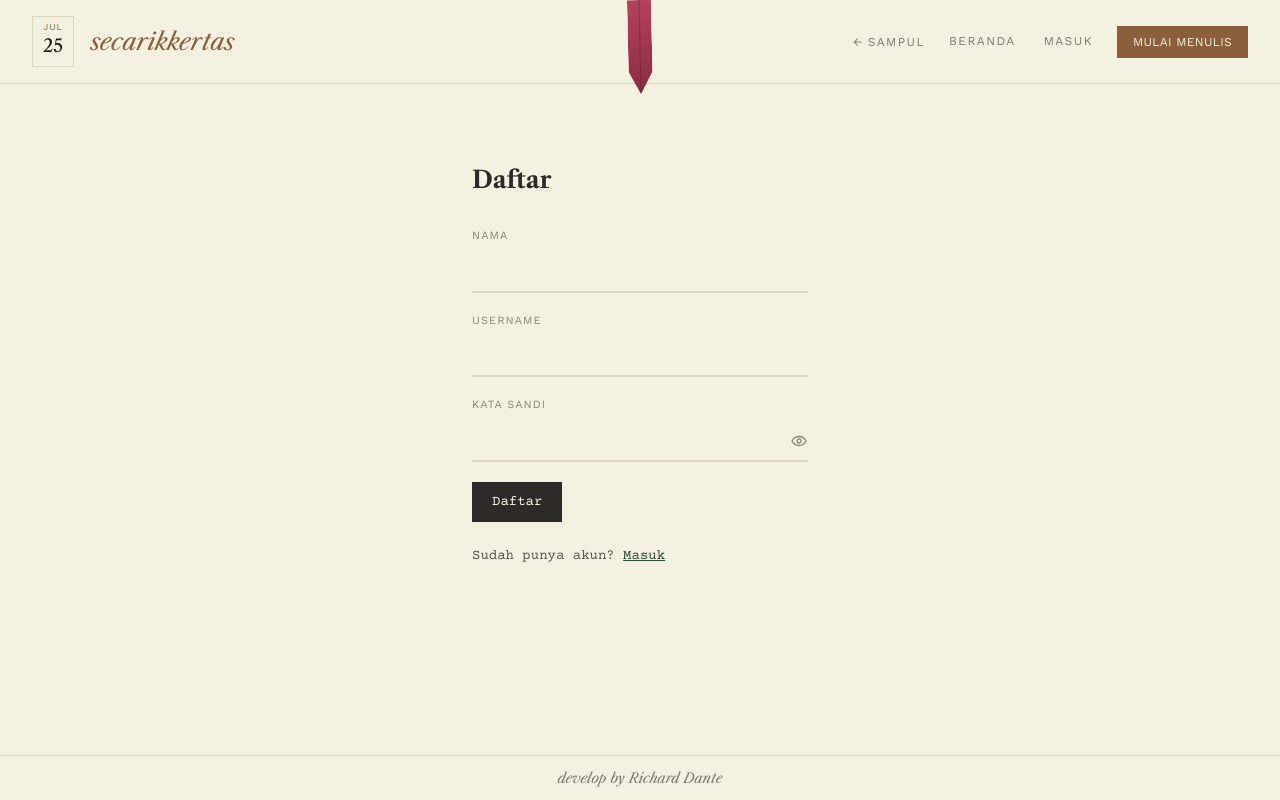
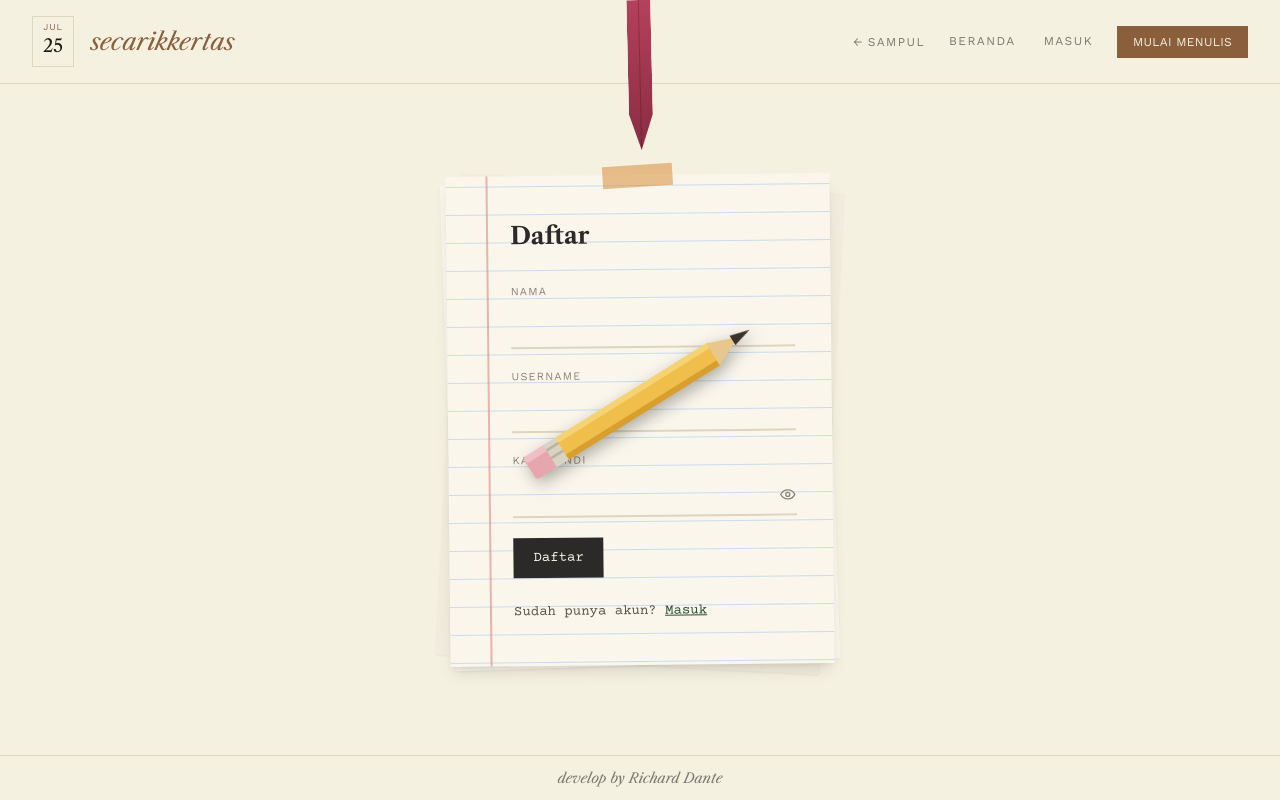
Before and after one commit to 404-DevNotFound/secarikkertas, a React (Vite) app: page /register in a window 1280 px wide. Built offline with nearby package versions, Linux system fonts and the light colour scheme.

Commit message:
update 2.2

```diff
--- a/src/App.jsx
+++ b/src/App.jsx
@@ -6,6 +6,8 @@ import AdminRoute from './routes/AdminRoute'
 
 import Navbar from './components/layout/Navbar'
 import Footer from './components/layout/Footer'
+import Ribbon from './components/layout/Ribbon'
+import Pencil from './components/layout/Pencil'
 
 import CoverPage from './pages/CoverPage'
 import HomePage from './pages/HomePage'
@@ -49,20 +51,12 @@ function App() {
             membulat/bayangan mengambang. Struktur di dalamnya (navbar,
             spread dua halaman, footer) tidak berubah. */}
         <div className="relative w-full min-h-screen bg-naskah-bg overflow-x-hidden">
-          {/* Pita pembatas buku (bookmark ribbon), menggantung dari tengah atas */}
-          <div
-            className="absolute left-1/2 top-0 z-30 pointer-events-none"
-            style={{
-              width: '24px',
-              height: '94px',
-              background: 'linear-gradient(180deg, #B4405C 0%, #8A2C43 100%)',
-              clipPath: 'polygon(0 0, 100% 0, 100% 76%, 50% 100%, 0 76%)',
-              transform: 'translateX(-50%) rotate(-1.3deg)',
-              boxShadow: '1px 2px 5px rgba(28,28,19,0.3)',
-            }}
-          >
-            <div className="absolute inset-y-0 left-1/2 w-px bg-black/20" style={{ transform: 'translateX(-50%)' }} />
-          </div>
+          {/* Pita pembatas buku (bookmark ribbon), menggantung dari tengah atas —
+              panjangnya beda-beda tiap halaman, lihat Ribbon.jsx */}
+          <Ribbon />
+
+          {/* Pensil dekoratif melintang di lipatan tengah buku, sama di semua halaman */}
+          <Pencil />
 
           {/* Buku besar — sekarang mengisi seluruh viewport (100vh),
               bukan lagi kartu mengambang di atas latar. */}
--- /dev/null
+++ b/src/components/layout/PaperCard.jsx
@@ -0,0 +1,28 @@
+// Kartu berbentuk "secarik kertas" — dipakai di halaman Masuk & Daftar
+// supaya form terasa seperti lembaran kertas bergaris yang diletakkan di
+// atas buku, lengkap dengan tumpukan kertas di baliknya, washi tape, dan
+// garis margin merah ala buku tulis (.margin-buku, sudah ada di index.css).
+export default function PaperCard({ children }) {
+  return (
+    <div className="relative w-full max-w-sm mx-auto">
+      {/* Tumpukan lembar kertas di belakang, sedikit miring & mengintip */}
+      <div className="absolute inset-0 top-2 bg-kertas-soft rotate-[3deg] shadow-sm" aria-hidden="true" />
+      <div className="absolute inset-0 top-1 bg-kertas rotate-[-2deg] shadow-sm" aria-hidden="true" />
+
+      {/* Lembar kertas utama */}
+      <div
+        className="relative bg-kertas shadow-lg -rotate-[0.6deg] margin-buku py-9 sm:py-11"
+        style={{
+          backgroundImage: 'linear-gradient(#C9DCEE 1px, transparent 1px)',
+          backgroundSize: '100% 28px',
+          backgroundPositionY: '10px',
+        }}
+      >
+        {/* Washi tape nempel di pojok atas, kesan ditempel di buku */}
+        <span className="washi-tape" style={{ backgroundColor: '#D98E3F', opacity: 0.55 }} aria-hidden="true" />
+
+        <div className="pl-12 pr-6 sm:pl-16 sm:pr-9">{children}</div>
+      </div>
+    </div>
+  )
+}
--- /dev/null
+++ b/src/components/layout/Pencil.jsx
@@ -0,0 +1,36 @@
+// Pensil dekoratif yang "tergeletak" melintang di lipatan tengah buku
+// (jilid-tengah), disamakan tampil di semua halaman karena diletakkan
+// di level App.jsx — bukan bagian dari BookSpread. pointer-events-none
+// supaya tidak mengganggu klik konten di baliknya.
+export default function Pencil() {
+  return (
+    <div
+      className="hidden md:block absolute left-1/2 top-1/2 z-20 pointer-events-none select-none"
+      style={{
+        transform: 'translate(-50%, -50%) rotate(-32deg)',
+        filter: 'drop-shadow(0 6px 8px rgba(28,28,19,0.35))',
+      }}
+    >
+      <svg width="260" height="34" viewBox="0 0 260 34" xmlns="http://www.w3.org/2000/svg">
+        {/* Penghapus */}
+        <rect x="0" y="4" width="26" height="26" rx="4" fill="#E7A6AE" />
+        <rect x="0" y="4" width="26" height="7" rx="3" fill="#F0BFC5" />
+
+        {/* Klip logam (ferrule) */}
+        <rect x="24" y="4" width="16" height="26" fill="#D8D3C4" />
+        <rect x="24" y="9" width="16" height="2.5" fill="#B9B29C" />
+        <rect x="24" y="18" width="16" height="2.5" fill="#B9B29C" />
+
+        {/* Badan kayu pensil */}
+        <rect x="38" y="4" width="178" height="26" fill="#F0BE4A" />
+        <rect x="38" y="4" width="178" height="6" fill="#F6D372" />
+        <rect x="38" y="24" width="178" height="6" fill="#D89F2E" />
+
+        {/* Ujung kayu diraut */}
+        <polygon points="216,4 246,15.5 216,30" fill="#E8C68C" />
+        {/* Ujung grafit */}
+        <polygon points="240,10 260,15.5 240,21" fill="#3A322B" />
+      </svg>
+    </div>
+  )
+}
--- /dev/null
+++ b/src/components/layout/Ribbon.jsx
@@ -0,0 +1,41 @@
+import { useLocation } from 'react-router-dom'
+
+// Panjang pita pembatas buku (bookmark ribbon) dibedakan per halaman —
+// meniru pita asli yang terselip tidak rata di antara lembaran buku,
+// jadi tiap halaman kelihatan sedikit berbeda & tidak kaku/mesin.
+const PANJANG_PITA = {
+  '/': 94,
+  '/login': 130,
+  '/register': 150,
+  '/dashboard': 110,
+  '/profile': 78,
+  '/admin': 160,
+}
+
+function panjangUntuk(pathname) {
+  if (PANJANG_PITA[pathname] != null) return PANJANG_PITA[pathname]
+  if (pathname.startsWith('/post/')) return 118
+  if (pathname.startsWith('/dashboard/tulis')) return 100
+  return 94
+}
+
+export default function Ribbon() {
+  const { pathname } = useLocation()
+  const tinggi = panjangUntuk(pathname)
+
+  return (
+    <div
+      className="absolute left-1/2 top-0 z-30 pointer-events-none transition-[height] duration-300 ease-out"
+      style={{
+        width: '24px',
+        height: `${tinggi}px`,
+        background: 'linear-gradient(180deg, #B4405C 0%, #8A2C43 100%)',
+        clipPath: 'polygon(0 0, 100% 0, 100% 76%, 50% 100%, 0 76%)',
+        transform: 'translateX(-50%) rotate(-1.3deg)',
+        boxShadow: '1px 2px 5px rgba(28,28,19,0.3)',
+      }}
+    >
+      <div className="absolute inset-y-0 left-1/2 w-px bg-black/20" style={{ transform: 'translateX(-50%)' }} />
+    </div>
+  )
+}
--- a/src/pages/LoginPage.jsx
+++ b/src/pages/LoginPage.jsx
@@ -5,6 +5,7 @@ import InputField from '../components/common/InputField'
 import PasswordField from '../components/common/PasswordField'
 import Button from '../components/common/Button'
 import Captcha from '../components/common/Captcha'
+import PaperCard from '../components/layout/PaperCard'
 
 export default function LoginPage() {
   const { login } = useAuth()
@@ -39,7 +40,8 @@ export default function LoginPage() {
   }
 
   return (
-    <div className="w-full max-w-sm mx-auto px-4 sm:px-6 py-12 sm:py-20">
+    <div className="min-h-full flex items-center justify-center px-4 sm:px-6 py-12 sm:py-16">
+      <PaperCard>
         <h1 className="font-judul text-2xl font-semibold text-tinta mb-8">Masuk</h1>
 
         {pesanSukses && (
@@ -60,6 +62,7 @@ export default function LoginPage() {
         <p className="font-baca text-sm text-tinta-soft mt-6">
           Belum punya akun? <Link to="/register" className="text-stempel-dark underline">Daftar</Link>
         </p>
+      </PaperCard>
     </div>
   )
 }
--- a/src/pages/RegisterPage.jsx
+++ b/src/pages/RegisterPage.jsx
@@ -5,6 +5,7 @@ import InputField from '../components/common/InputField'
 import PasswordField from '../components/common/PasswordField'
 import Button from '../components/common/Button'
 import Captcha from '../components/common/Captcha'
+import PaperCard from '../components/layout/PaperCard'
 
 export default function RegisterPage() {
   const navigate = useNavigate()
@@ -44,7 +45,8 @@ export default function RegisterPage() {
   }
 
   return (
-    <div className="w-full max-w-sm mx-auto px-4 sm:px-6 py-12 sm:py-20">
+    <div className="min-h-full flex items-center justify-center px-4 sm:px-6 py-12 sm:py-16">
+      <PaperCard>
         <h1 className="font-judul text-2xl font-semibold text-tinta mb-8">Daftar</h1>
         <form onSubmit={handleSubmit}>
           <InputField label="Nama" value={nama} onChange={(e) => setNama(e.target.value)} />
@@ -63,6 +65,7 @@ export default function RegisterPage() {
         <p className="font-baca text-sm text-tinta-soft mt-6">
           Sudah punya akun? <Link to="/login" className="text-stempel-dark underline">Masuk</Link>
         </p>
+      </PaperCard>
     </div>
   )
 }
```
Also changed, not shown: src/pages/AdminDashboard.jsx (+68 -32 lines), 1 other file (tests, documents, lock files or other folders). Lines whose indentation alone changed are shown as unchanged.
